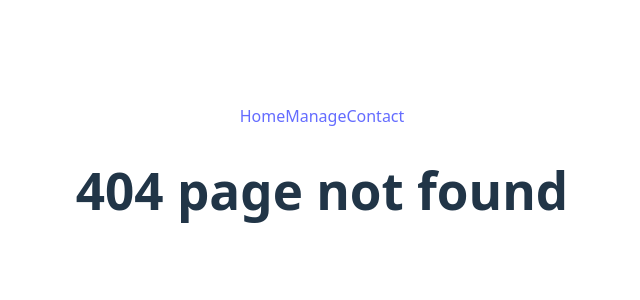
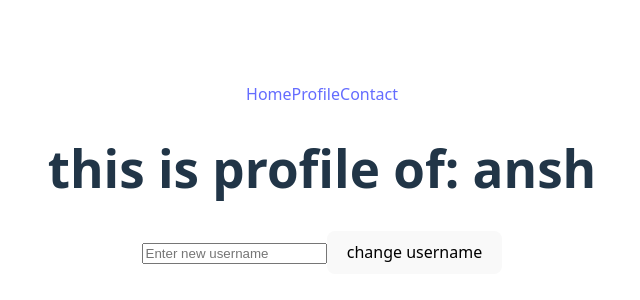
Before and after one commit to Ansharora124/learningreact, a React (Vite) app: page /profile in a window 1280 px wide. Before the commit this address had no page. Shown: the part 222-522 px from the top of the page, without its empty margins (318-958 px from the left). Built offline with nearby package versions, Linux system fonts and the light colour scheme.

Commit message:
use context and state management

```diff
--- a/src/App.jsx
+++ b/src/App.jsx
@@ -2,24 +2,35 @@ import './App.css'
 import { BrowserRouter as Router, Routes, Route, Link } from 'react-router-dom'
 import { Home } from './pages/Home'
 import { Contact } from './pages/Contact'
-import { Manage } from './pages/Manage'
+import { Profile } from './pages/Profile'
+import { useState, createContext } from 'react'
+export const Appcontext=createContext();
+
 
 function App() {
+
+const [username, setUsername] = useState("ansh");
+
   return (
     <div className='App'>
-      <Router>
+      <Appcontext.Provider value={{username,setUsername}}>
+
+<Router>
         <div>
      <Link to='/'>Home</Link>
-     <Link to='/Manage'>Manage</Link>
-     <Link to='/Contact'>Contact</Link>
+     <Link to='/profile'>Profile</Link>
+     <Link to='/contact'>Contact</Link>
         </div>
         <Routes>
           <Route path='/' element={<Home />} />
           <Route path='/contact' element={<Contact />} />
-          <Route path='/manage' element={<Manage />} />
+          <Route path='/profile' element={<Profile />} />
           <Route path='*' element={<h1>404 page not found</h1>}/>
         </Routes>
       </Router>
+
+      </Appcontext.Provider>
+
     </div>
   )
 }
--- /dev/null
+++ b/src/components/changeProfile.jsx
@@ -0,0 +1,19 @@
+import { useState } from "react";
+
+export const ChangeProfile = (props) => {
+    const [newUsername, setNewUsername] = useState("");
+    return (
+        <div>
+            <input
+                value={newUsername}
+                onChange={(event) => {
+                    setNewUsername(event.target.value);
+                }}
+                placeholder="Enter new username"
+            />
+            <button onClick={() => props.setUsername(newUsername)}>
+                change username
+            </button>
+        </div>
+    );
+};
--- a/src/pages/Home.jsx
+++ b/src/pages/Home.jsx
@@ -1,3 +1,13 @@
-export const Home=()=>{
-    return <h1>this is home</h1>
-}
+import { useContext } from "react";
+import { Appcontext } from "../App";
+
+export const Home = () => {
+    const { username } = useContext(Appcontext);
+
+    return (
+        <div>
+            <h1>this is home</h1>
+            {username && <p>Current user: {username}</p>}
+        </div>
+    );
+};
--- a/src/pages/Manage.jsx
+++ /dev/null
@@ -1,3 +0,0 @@
-export const Manage=()=>{
-    return <h1>this is manage page</h1>
-}
--- /dev/null
+++ b/src/pages/Profile.jsx
@@ -0,0 +1,14 @@
+
+import { useContext } from "react";
+import { Appcontext } from "../App";
+import { ChangeProfile } from "../components/changeProfile";
+
+export const Profile = () => {
+    const { username, setUsername } = useContext(Appcontext);
+    return (
+        <div>
+            <h1>this is profile of: {username}</h1>
+            <ChangeProfile setUsername={setUsername} />
+        </div>
+    );
+};
```
